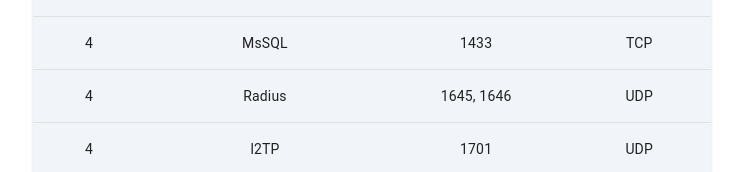
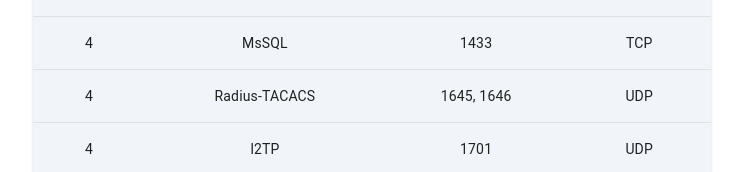
Before and after one commit to GlennStreetman/securityPlusFlashcards, a React (Vite) app: page / in a window 1280 px wide. Shown: the part 1586-1758 px from the top of the page, without its empty margins (268-1011 px from the left). Built offline with nearby package versions, Linux system fonts and the light colour scheme.

Commit message:
fix descriptions and formatting

```diff
--- a/src/components/PortsProtocolsTable.tsx
+++ b/src/components/PortsProtocolsTable.tsx
@@ -17,7 +17,7 @@
 function mapProtocols() {
     const rows = layer7Protocols.map((el) => {
         const bgColor = el.phase % 2 === 0 ? '#f1f5f9' : ''
-        return (<TableRow sx={{ backgroundColor: bgColor }}>
+        return (<TableRow key={`${el.l7}-table`} sx={{ backgroundColor: bgColor }}>
             <TableCell align="center">{el.phase}</TableCell>
             <TableCell align="center">{el.l7}</TableCell>
             <TableCell align="center">{numbersToString(el.portList).slice(0, -2)}</TableCell>
--- a/src/data/protocol.ts
+++ b/src/data/protocol.ts
@@ -33,7 +33,7 @@
     {phase: 4, l7: "IMAP4 /w SSL/TLS" , portList: [993], l4: "TCP"} ,
     {phase: 4, l7: "Pop3 /w SSL/TLS" , portList: [995], l4: "TCP"} ,
     {phase: 4, l7: "MsSQL" , portList: [1433], l4: "TCP"} ,
-    {phase: 4, l7: "Radius" , portList: [1645, 1646], l4: "UDP"} ,
+    {phase: 4, l7: "Radius-TACACS" , portList: [1645, 1646], l4: "UDP"} ,
     {phase: 4, l7: "l2TP" , portList: [1701], l4: "UDP"} ,
     {phase: 5, l7: "PPTP" , portList: [1723], l4: "TCP/UDP"} ,
     {phase: 5, l7: "Radius" , portList: [1812,1813], l4: "UDP"} ,
```
